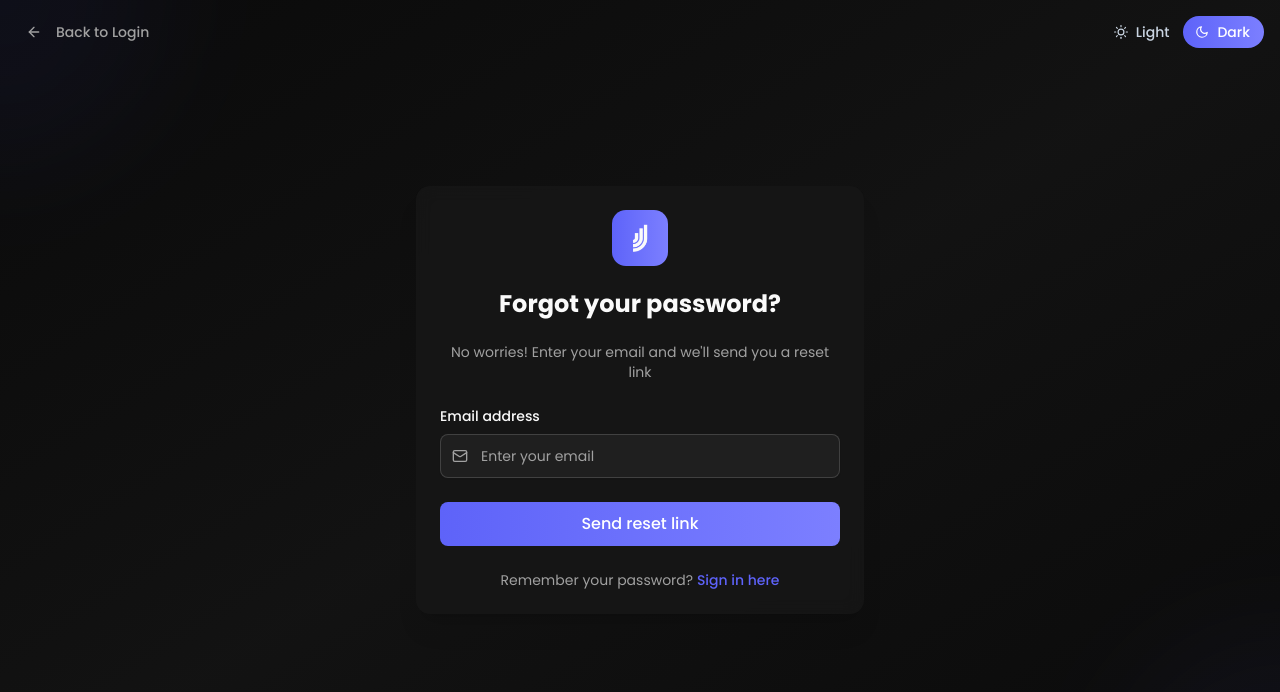
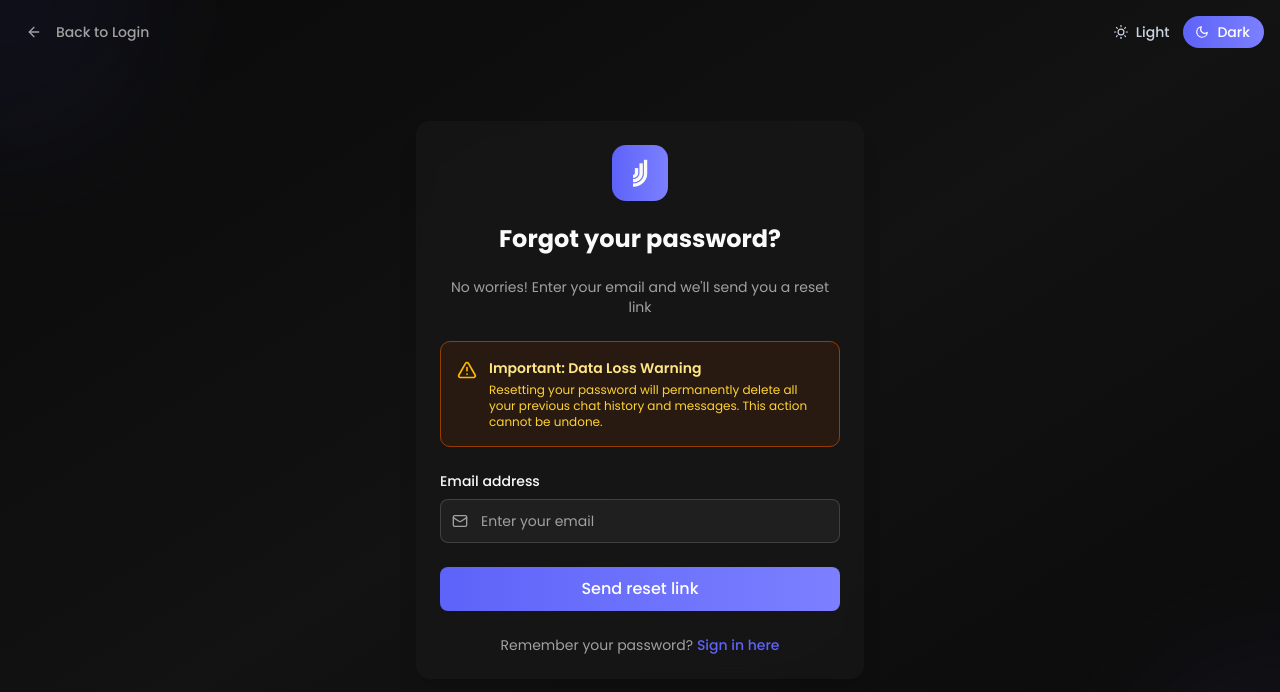
Before and after one commit to siddhantcvdi/Jibber, a React (Vite) app in the folder jibber-frontend/: page /forgot-password in a window 1280 px wide. Shown: the top 692 px of the page. Built offline with nearby package versions, Linux system fonts and the light colour scheme.

Commit message:
Added alerts and fixed navigation

```diff
--- a/jibber-frontend/src/components/ContactList.tsx
+++ b/jibber-frontend/src/components/ContactList.tsx
@@ -3,11 +3,12 @@ import ChatPreview from "./ContactPreview"
 import { useState } from "react"
 import { ThemeToggle } from "./ui/theme-toggle"
 import { contactsData } from "../data/contactsData"
-import { useLocation } from "react-router-dom"
+import { useLocation, useNavigate } from "react-router-dom"
 
 const ContactList = () => {
   const [activeTab, setActiveTab] = useState("all");
   const location = useLocation();
+  const navigate = useNavigate();
 
   // Get current chat ID from URL to determine which chat is active
   const currentChatId = location.pathname.includes('/app/chat/')
@@ -23,7 +24,10 @@ const ContactList = () => {
           </div>
           <div className="flex items-center gap-2">
             <ThemeToggle />
-            <button className="p-2 rounded-full hover:bg-accent text-muted-foreground transition-colors">
+            <button
+              onClick={() => navigate('/app/settings')}
+              className="p-2 rounded-full hover:bg-accent text-muted-foreground transition-colors"
+            >
               <Settings size={18} />
             </button>
           </div>
@@ -40,7 +44,7 @@ const ContactList = () => {
               : "text-muted-foreground hover:text-foreground"
           }`}
         >
-          All
+          All Chats
           {activeTab === "all" && (
             <div className="absolute bottom-0 left-0 w-full h-0.5 bg-[#5e63f9]"></div>
           )}
--- a/jibber-frontend/src/components/Settings.tsx
+++ b/jibber-frontend/src/components/Settings.tsx
@@ -3,7 +3,7 @@ import { Button } from "@/components/ui/button";
 import { Input } from "@/components/ui/input";
 import { Label } from "@/components/ui/label";
 import { Card, CardContent, CardHeader, CardTitle } from "@/components/ui/card";
-import { User, Mail, Lock, Upload, Eye, EyeOff, Camera, AtSign } from "lucide-react";
+import { User, Mail, Lock, Upload, Eye, EyeOff, Camera, AtSign, AlertTriangle } from "lucide-react";
 
 const Settings = () => {
   const fileInputRef = useRef<HTMLInputElement>(null);
@@ -205,6 +205,21 @@ const Settings = () => {
                 </CardTitle>
               </CardHeader>
               <CardContent className="space-y-6">
+                {/* Warning about data loss */}
+                <div className="p-4 bg-amber-50 dark:bg-amber-900/20 border border-amber-200 dark:border-amber-800 rounded-lg">
+                  <div className="flex items-start gap-3">
+                    <AlertTriangle className="w-5 h-5 text-amber-600 dark:text-amber-400 mt-0.5 flex-shrink-0" />
+                    <div>
+                      <h4 className="text-sm font-semibold text-amber-800 dark:text-amber-200 mb-1">
+                        Important: Data Loss Warning
+                      </h4>
+                      <p className="text-xs text-amber-700 dark:text-amber-300">
+                        Changing your password will permanently delete all your chat history and messages. Make sure you remember your new password to avoid losing access to your account.
+                      </p>
+                    </div>
+                  </div>
+                </div>
+
                 {/* Current Password */}
                 <div className="space-y-2">
                   <Label htmlFor="current-password">Current Password</Label>
--- a/jibber-frontend/src/pages/ForgotPassword.tsx
+++ b/jibber-frontend/src/pages/ForgotPassword.tsx
@@ -4,7 +4,7 @@ import { Input } from "@/components/ui/input";
 import { Label } from "@/components/ui/label";
 import { Card, CardContent, CardDescription, CardHeader, CardTitle } from "@/components/ui/card";
 import { ThemeToggle } from "@/components/ui/theme-toggle";
-import { Mail, ArrowLeft, CheckCircle } from "lucide-react";
+import { Mail, ArrowLeft, CheckCircle, AlertTriangle } from "lucide-react";
 import { Link } from "react-router-dom";
 import jibber from "../assets/jibber-new.png";
 import { motion } from "framer-motion";
@@ -40,7 +40,7 @@ const ForgotPassword = () => {
 
         {/* Back to login button */}
         <div className="absolute top-4 left-4 z-10">
-          <Link to="/login">
+          <Link to="/login" replace={true}>
             <Button variant="ghost" size="sm" className="text-muted-foreground hover:text-foreground">
               <ArrowLeft className="w-4 h-4 mr-2" />
               Back to Login
@@ -86,7 +86,7 @@ const ForgotPassword = () => {
                   Try another email
                 </Button>
 
-                <Link to="/login">
+                <Link to="/login" replace={true}>
                   <Button className="w-full bg-gradient-to-r from-[#5e63f9] to-[#7c7fff] hover:from-[#4f53e6] hover:to-[#6c70e8] text-white">
                     Back to Login
                   </Button>
@@ -144,6 +144,21 @@ const ForgotPassword = () => {
           </CardHeader>
 
           <CardContent>
+            {/* Warning about data loss */}
+            <div className="mb-6 p-4 bg-amber-50 dark:bg-amber-900/20 border border-amber-200 dark:border-amber-800 rounded-lg">
+              <div className="flex items-start gap-3">
+                <AlertTriangle className="w-5 h-5 text-amber-600 dark:text-amber-400 mt-0.5 flex-shrink-0" />
+                <div>
+                  <h4 className="text-sm font-semibold text-amber-800 dark:text-amber-200 mb-1">
+                    Important: Data Loss Warning
+                  </h4>
+                  <p className="text-xs text-amber-700 dark:text-amber-300">
+                    Resetting your password will permanently delete all your previous chat history and messages. This action cannot be undone.
+                  </p>
+                </div>
+              </div>
+            </div>
+
             <form onSubmit={handleSubmit} className="space-y-6">
               {/* Email Field */}
               <div className="space-y-2">
--- a/jibber-frontend/src/pages/Login.tsx
+++ b/jibber-frontend/src/pages/Login.tsx
@@ -128,6 +128,7 @@ const Login = () => {
                 </div>
                 <Link
                   to="/forgot-password"
+                  replace={true}
                   className="text-sm text-[#5e63f9] hover:text-[#4f53e6] transition-colors text-left sm:text-right"
                 >
                   Forgot password?
@@ -157,6 +158,7 @@ const Login = () => {
                 Don't have an account?{" "}
                 <Link
                   to="/signup"
+                  replace={true}
                   className="text-[#5e63f9] hover:text-[#4f53e6] font-medium transition-colors"
                 >
                   Sign up for free
--- a/jibber-frontend/src/pages/Signup.tsx
+++ b/jibber-frontend/src/pages/Signup.tsx
@@ -4,7 +4,7 @@ import { Input } from "@/components/ui/input";
 import { Label } from "@/components/ui/label";
 import { Card, CardContent, CardDescription, CardHeader, CardTitle } from "@/components/ui/card";
 import { ThemeToggle } from "@/components/ui/theme-toggle";
-import { Eye, EyeOff, Mail, Lock, ArrowLeft, Check, AtSign } from "lucide-react";
+import { Eye, EyeOff, Mail, Lock, ArrowLeft, Check, AtSign, AlertTriangle } from "lucide-react";
 import { Link } from "react-router-dom";
 import jibber from "../assets/jibber-new.png";
 
@@ -223,7 +223,17 @@ const Signup = () => {
                 )}
               </div>
 
-              {/* Terms and Conditions - REMOVED */}
+              {/* Password Security Warning */}
+              <div className="p-3 bg-blue-50 dark:bg-blue-900/20 border border-blue-200 dark:border-blue-800 rounded-lg">
+                <div className="flex items-start gap-2">
+                  <AlertTriangle className="w-4 h-4 text-blue-600 dark:text-blue-400 mt-0.5 flex-shrink-0" />
+                  <div>
+                    <p className="text-xs text-blue-700 dark:text-blue-300">
+                      <strong>Important:</strong> Please remember your password. If you forget it, all your chat history will be permanently deleted and cannot be recovered.
+                    </p>
+                  </div>
+                </div>
+              </div>
 
               {/* Signup Button */}
               <Button
@@ -248,6 +258,7 @@ const Signup = () => {
                 Already have an account?{" "}
                 <Link
                   to="/login"
+                  replace={true}
                   className="text-[#5e63f9] hover:text-[#4f53e6] font-medium transition-colors"
                 >
                   Sign in here
```
